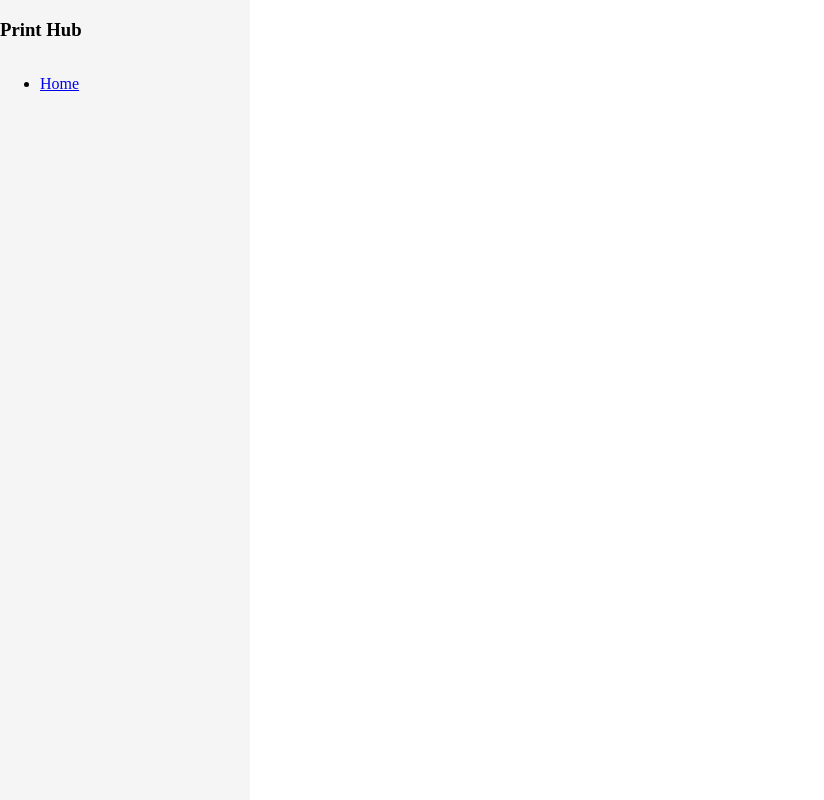
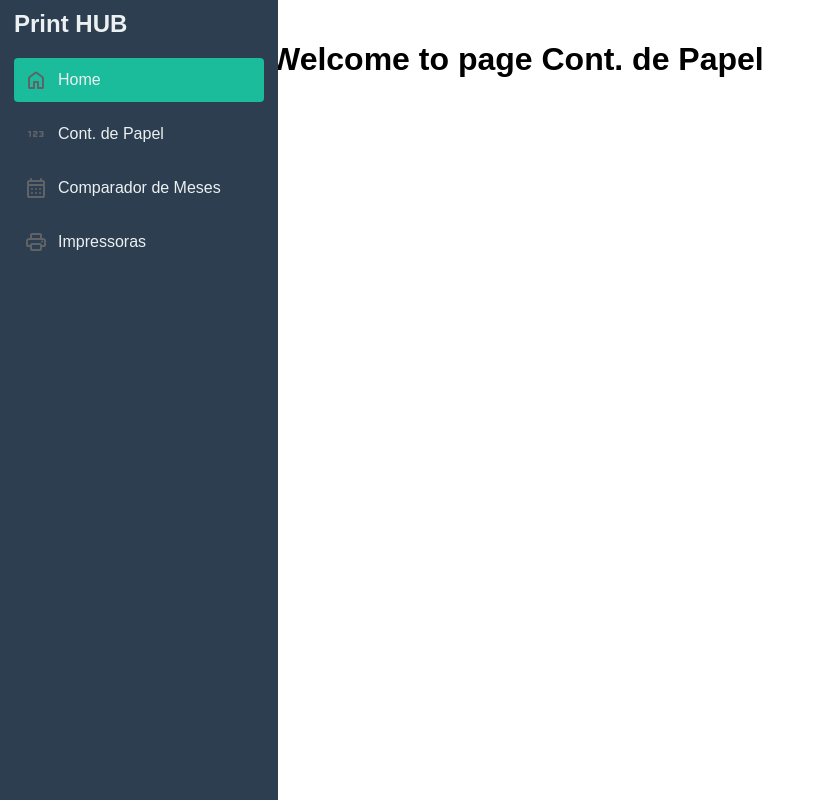
Before and after one commit to luizmottam/print-menager, a React (Vite) app in the folder printhub/: page / in a window 1280 px wide. Shown: the whole page, without its empty margins (0-824 px from the left). Built offline with nearby package versions, Linux system fonts and the light colour scheme.

Commit message:
Sidebar quase pronto, ajuste de layout (Sidebar v1)

```diff
--- a/printhub/src/App.jsx
+++ b/printhub/src/App.jsx
@@ -1,15 +1,22 @@
-import { BrowserRouter, Route, Navigate, Routes} from "react-router-dom";
-import { useState } from 'react'
-import Sidebar from './components/Sidebar'
-import Conts from './pages/Conts'
-import './App.css'
+import { BrowserRouter, Routes, Route } from "react-router-dom";
+import Sidebar from './components/Sidebar';
+import Conts from './pages/Conts';
+import Comparador from './pages/Comparador';
+import Impressoras from './pages/Impressoras';
+import './App.css';
 
 export default function App() {
   return (
     <BrowserRouter>
-    <Routes>
-      <Route path="/" element={<Sidebar><Conts/></Sidebar>}/>
-    </Routes>
+      <Sidebar />
+      <main className="content">
+        <Routes>
+          <Route path="/" element={<Conts />} />
+          <Route path="/cont-de-impressoras" element={<Conts />} />
+          <Route path="/comparador-de-meses" element={<Comparador />} />
+          <Route path="/impressoras" element={<Impressoras />} />
+        </Routes>
+      </main>
     </BrowserRouter>
-  )
+  );
 }
--- a/printhub/src/components/Sidebar.css
+++ b/printhub/src/components/Sidebar.css
@@ -1,12 +1,78 @@
-.sidebar {
+body {
+    display: flex;
+    margin: 0;
+    font-family: Arial, sans-serif;
+  }
+
+  .sidebar {
+    width: 250px;
+  }
+
+  .content {
+    margin-left: 250px;
+    padding: 20px;
+    width: calc(100% - 250px);
+    box-sizing: border-box;
+  }
+
+:root {
+    --sidebar-color: #2c3e50;
+    --sidebar-text-color: #ecf0f1;
+    --sidebar-hover-color: #34495e;
+    --sidebar-active-color: #1abc9c;
+  }
+
+  .sidebar {
     position: fixed;
     top: 0;
     left: 0;
     height: 100%;
     width: 250px;
-    background-color: whitesmoke;
-}
+    padding: 10px 14px;
+    background-color: var(--sidebar-color);
+    color: var(--sidebar-text-color);
+  }
 
-.sidebar header {
+  .sidebar-header {
+    margin-bottom: 20px;
+  }
+
+  .header-text .name {
+    font-size: 1.5em;
+    font-weight: bold;
+  }
+
+  .menu-bar {
+    margin-top: 20px;
+  }
+
+  .menu {
+    list-style: none;
+    padding: 0;
+  }
+
+  .menu li {
+    margin-top: 10px;
+  }
+
+  .menu li a {
     display: flex;
-}
+    align-items: center;
+    padding: 10px;
+    color: var(--sidebar-text-color);
+    text-decoration: none;
+    border-radius: 4px;
+    transition: background-color 0.3s;
+  }
+
+  .menu li a img {
+    margin-right: 10px;
+  }
+
+  .menu li a:hover {
+    background-color: var(--sidebar-hover-color);
+  }
+
+  .menu li a.active {
+    background-color: var(--sidebar-active-color);
+  }
--- a/printhub/src/components/Sidebar.jsx
+++ b/printhub/src/components/Sidebar.jsx
@@ -1,21 +1,41 @@
 import { NavLink } from "react-router-dom";
-import './Sidebar.css';
+import "./Sidebar.css";
 
 export default function Sidebar() {
   return (
     <aside className="sidebar">
       <nav>
         <header className="sidebar-header">
-          <h1>Print Hub</h1>
+          <div className="text header-text">
+            <span className="name">Print HUB</span>
+          </div>
         </header>
         <div className="menu-bar">
           <ul className="menu">
             <li>
-              <NavLink to="/">
-                Home
+              <NavLink to="/" className={({ isActive }) => isActive ? 'active' : ''}>
+                <img src='src/assets/home.svg' alt="Home" />
+                <span>Home</span>
               </NavLink>
             </li>
-            {/* Add more links here as needed */}
+            <li>
+              <NavLink to="/cont-de-impressoras" className={({ isActive }) => isActive ? 'active' : ''}>
+                <img src='src/assets/123.svg' alt="Cont. de Papel" />
+                <span>Cont. de Papel</span>
+              </NavLink>
+            </li>
+            <li>
+              <NavLink to="/comparador-de-meses" className={({ isActive }) => isActive ? 'active' : ''}>
+                <img src='src/assets/calendar_month.svg' alt="Comparador de Meses" />
+                <span>Comparador de Meses</span>
+              </NavLink>
+            </li>
+            <li>
+              <NavLink to="/impressoras" className={({ isActive }) => isActive ? 'active' : ''}>
+                <img src='src/assets/print.svg' alt="Impressoras" />
+                <span>Impressoras</span>
+              </NavLink>
+            </li>
           </ul>
         </div>
       </nav>
--- a/printhub/src/pages/Comparador.jsx
+++ b/printhub/src/pages/Comparador.jsx
@@ -0,0 +1,7 @@
+export default function Comparador() {
+    return (
+      <>
+      <h1>Welcome to page Comparador de Meses</h1>
+      </>
+    )
+  }
--- a/printhub/src/pages/Conts.jsx
+++ b/printhub/src/pages/Conts.jsx
@@ -1,7 +1,7 @@
-export default function App() {
+export default function Conts() {
   return (
     <>
-    <h1>Hello World</h1>
+    <h1>Welcome to page Cont. de Papel</h1>
     </>
   )
 }
--- a/printhub/src/pages/Impressoras.jsx
+++ b/printhub/src/pages/Impressoras.jsx
@@ -0,0 +1,7 @@
+export default function Impressoras() {
+    return (
+      <>
+      <h1>Welcome to page Impressoras</h1>
+      </>
+    )
+  }
```
